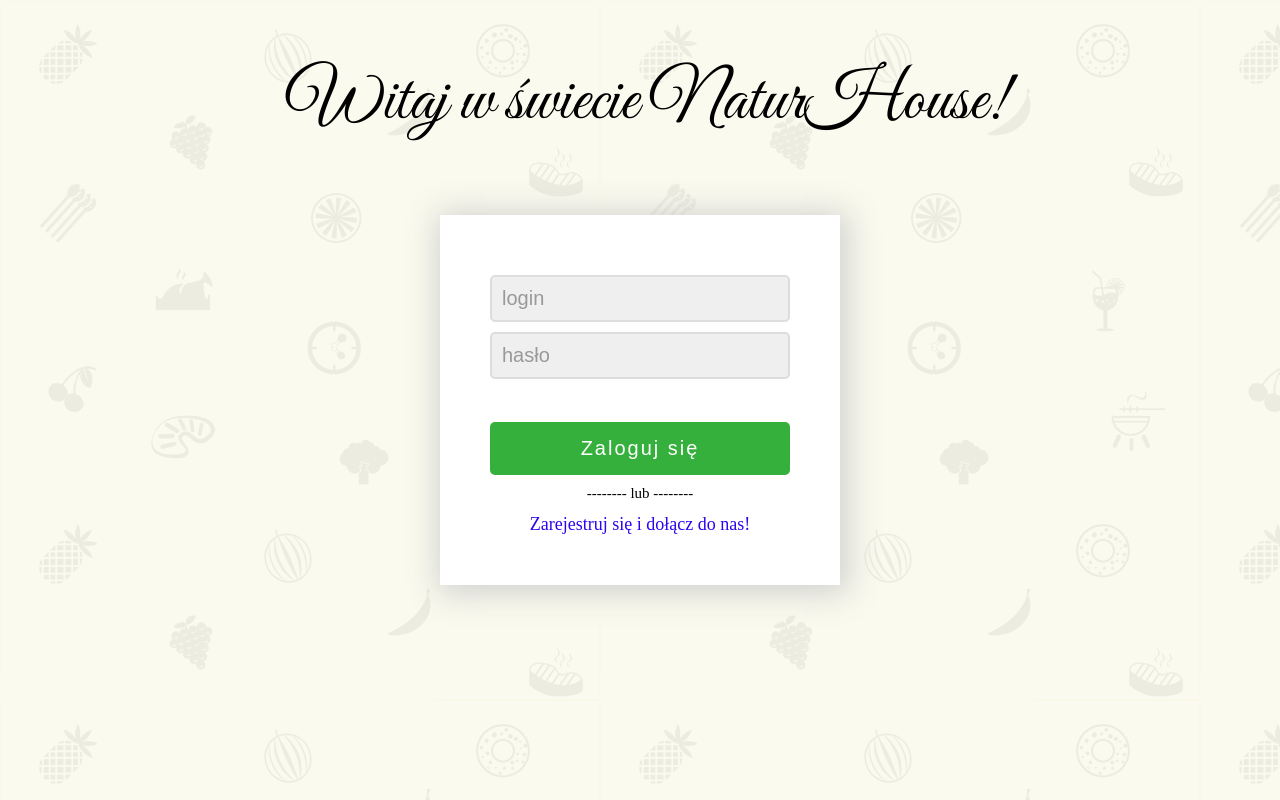
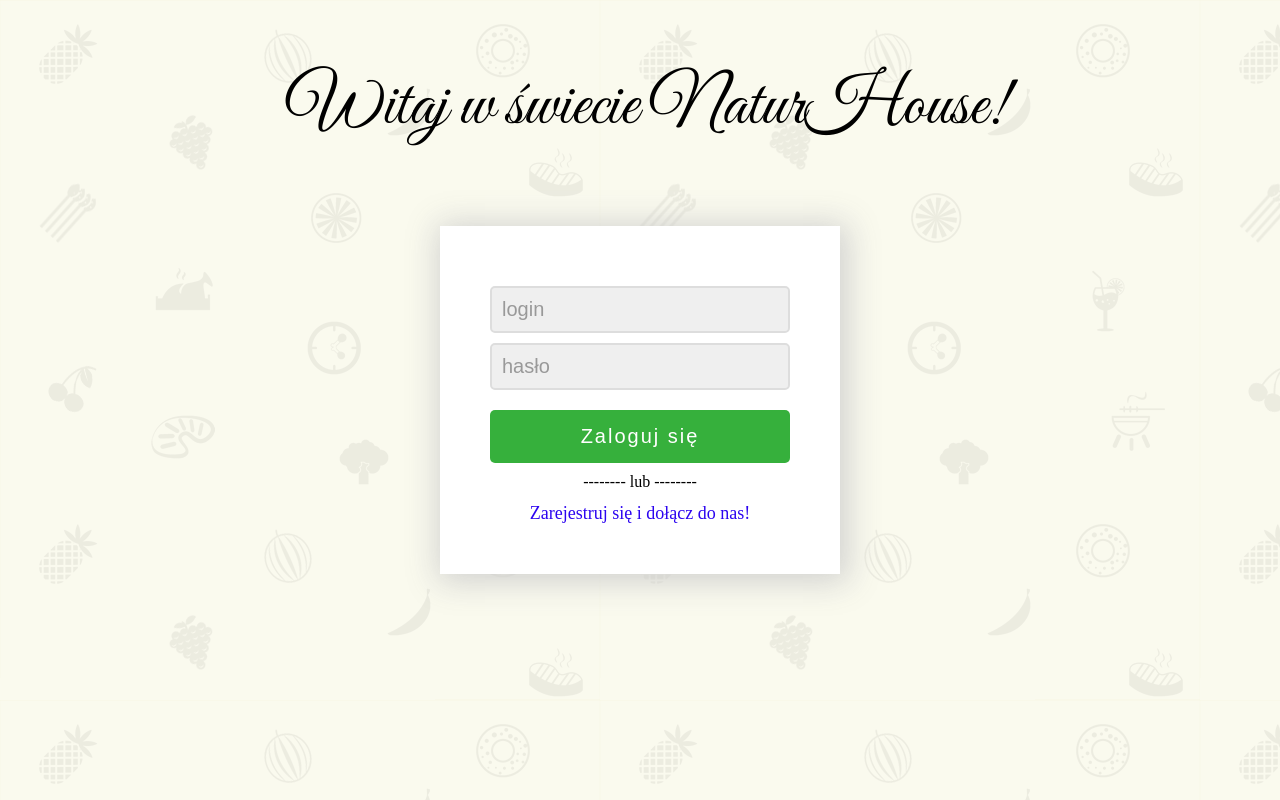
Before and after one commit to m4jk3ls/DietaryCenter, a PHP site: page / in a window 1280 px wide. Run offline with PHP 8.4, Linux system fonts and the light colour scheme.

Commit message:
Delete <br/> tags

```diff
--- a/index.php
+++ b/index.php
@@ -26,8 +26,8 @@
 		<div id="log_form">
 
 			<form action="zaloguj.php" method="post">
-				<input type="text" name="login" placeholder="login"/> <br/>
-				<input type="password" name="haslo" placeholder="hasło"/> <br/> <br/>
+				<input type="text" name="login" placeholder="login"/>
+				<input type="password" name="haslo" placeholder="hasło"/>
 				<input type="submit" value="Zaloguj się"/>
 			</form>
 
--- a/index_style.css
+++ b/index_style.css
@@ -12,7 +12,7 @@ body
 	font-size: 70px;
 	font-family: 'Great Vibes', cursive;
 	position: absolute;
-	top: calc((50% - 185px)/2 - 50px);
+	top: calc((50% - 174px)/2 - 50px);
 }
 
 #log_form
@@ -23,7 +23,7 @@ body
 	position: absolute;
 	left: 50%;
 	top: 50%;
-	margin: -185px 0 0 -200px;
+	margin: -174px 0 0 -200px;
 	-webkit-box-shadow: 3px 3px 30px 5px rgba(204,204,204,0.9);
 	-moz-box-shadow: 3px 3px 30px 5px rgba(204,204,204,0.9);
 	box-shadow: 3px 3px 30px 5px rgba(204,204,204,0.9);
@@ -124,7 +124,7 @@ input:focus:-ms-input-placeholder
 #tekst_lub
 {
 	text-align: center;
-	font-size: 15px;
+	font-size: 16px;
 	margin: 10px 0 10px 0;
 }
 
```
